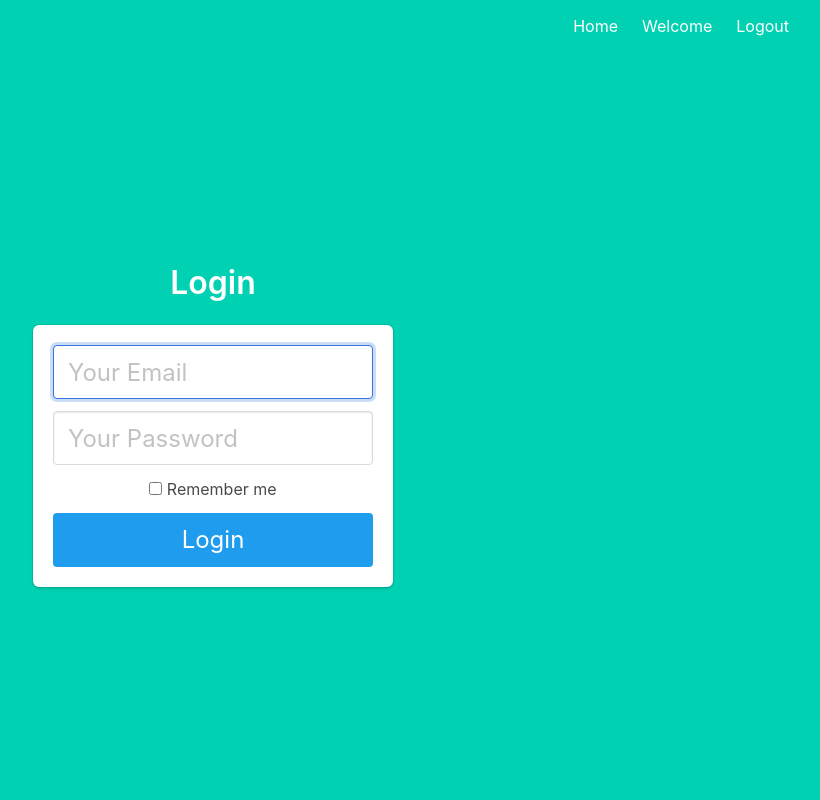
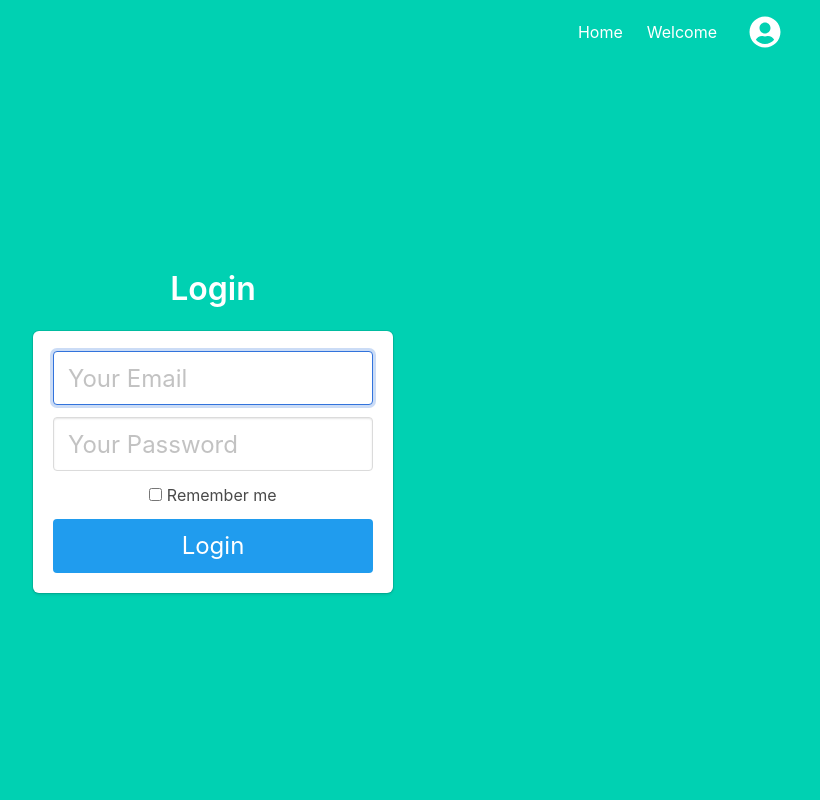
Before and after one commit to lmoradi1/PlatePlanner, a Flask app: a page that uses project/templates/base.html in a window 1280 px wide. Shown: the whole page, without its empty margins (427-1247 px from the left). Run offline with Flask 3, Linux system fonts and the light colour scheme; some libraries are stand-ins or nearby versions.

Commit message:
Added profile icon with options

```diff
--- a/project/main.py
+++ b/project/main.py
@@ -23,3 +23,18 @@ def generateByIngredient():
 @login_required
 def generateByNutrition():
     return render_template('generateByNutrition.html')
+
+@main.route('/mealPlan')
+@login_required
+def mealPlan():
+    return render_template('mealPlan.html')
+
+@main.route('/savedRecipes')
+@login_required
+def savedRecipes():
+    return render_template('savedRecipes.html')
+
+@main.route('/myPreferences')
+@login_required
+def myPreferences():
+    return render_template('myPreferences.html')
--- a/project/templates/base.html
+++ b/project/templates/base.html
@@ -7,6 +7,24 @@
     <meta name="viewport" content="width=device-width, initial-scale=1">
     <title>Flask Auth Example</title>
     <link rel="stylesheet" href="https://cdnjs.cloudflare.com/ajax/libs/bulma/0.7.2/css/bulma.min.css" />
+    <script defer src="https://use.fontawesome.com/releases/v5.3.1/js/all.js"></script>
+    <style>
+        .profile-dropdown {
+            position: relative;
+            display: inline-block;
+        }
+
+        .dropdown-content {
+            display: none;
+            position: absolute;
+            right: 0;
+            z-index: 1;
+        }
+
+        .profile-dropdown:hover .dropdown-content {
+            display: block;
+        }
+    </style>
 </head>
 
 <body>
@@ -15,17 +33,26 @@
         <div class="hero-head">
             <nav class="navbar">
                 <div class="container">
-                    <div id="navbarMenuHeroA" class="navbar-menu">
+                    <div id="navbarMenuHeroA" class="navbar-menu is-active">
                         <div class="navbar-end">
-                            <a href="{{ url_for('main.index') }}" class="navbar-item">
-                                Home
-                            </a>
-                            <a href="{{ url_for('main.welcome') }}" class="navbar-item">
-                                Welcome
-                            </a>
-                            <a href="{{ url_for('auth.logout') }}" class="navbar-item">
-                                Logout
-                            </a>
+                            <a href="{{ url_for('main.index') }}" class="navbar-item">Home</a>
+                            <a href="{{ url_for('main.welcome') }}" class="navbar-item">Welcome</a>
+
+                            <!-- Profile Dropdown -->
+                            <div class="navbar-item profile-dropdown">
+                                <a class="icon is-large has-text-white">
+                                    <i class="fas fa-user-circle fa-2x"></i>
+                                </a>
+                                <div class="dropdown-content box">
+                                    <a href="{{ url_for('main.mealPlan') }}" class="dropdown-item">My Weekly Meal Plan</a>
+                                    <a href="{{ url_for('main.savedRecipes') }}" class="dropdown-item">My Saved Recipes</a>
+                                    <a href="{{ url_for('main.myPreferences') }}" class="dropdown-item">Preferences</a>
+                                    <hr class="dropdown-divider">
+                                    <a href="{{ url_for('auth.logout') }}" class="dropdown-item">Logout</a>
+                                </div>
+                            </div>
+                            <!-- End Profile Dropdown -->
+
                         </div>
                     </div>
                 </div>
@@ -34,8 +61,8 @@
 
         <div class="hero-body">
             <div class="container has-text-centered">
-               {% block content %}
-               {% endblock %}
+                {% block content %}
+                {% endblock %}
             </div>
         </div>
     </section>
```
Also changed, not shown: project/templates/mealPlan.html (added, +8 -0 lines), project/templates/myPreferences.html (added, +8 -0 lines), project/templates/savedRecipes.html (added, +8 -0 lines).
